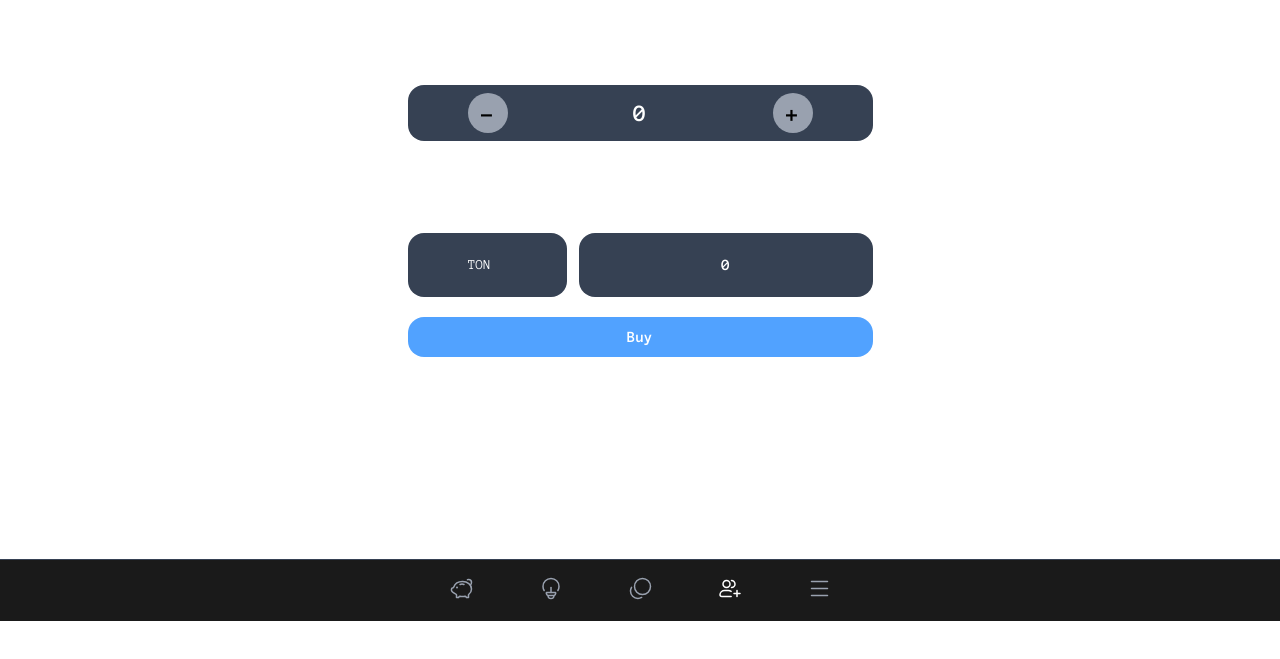
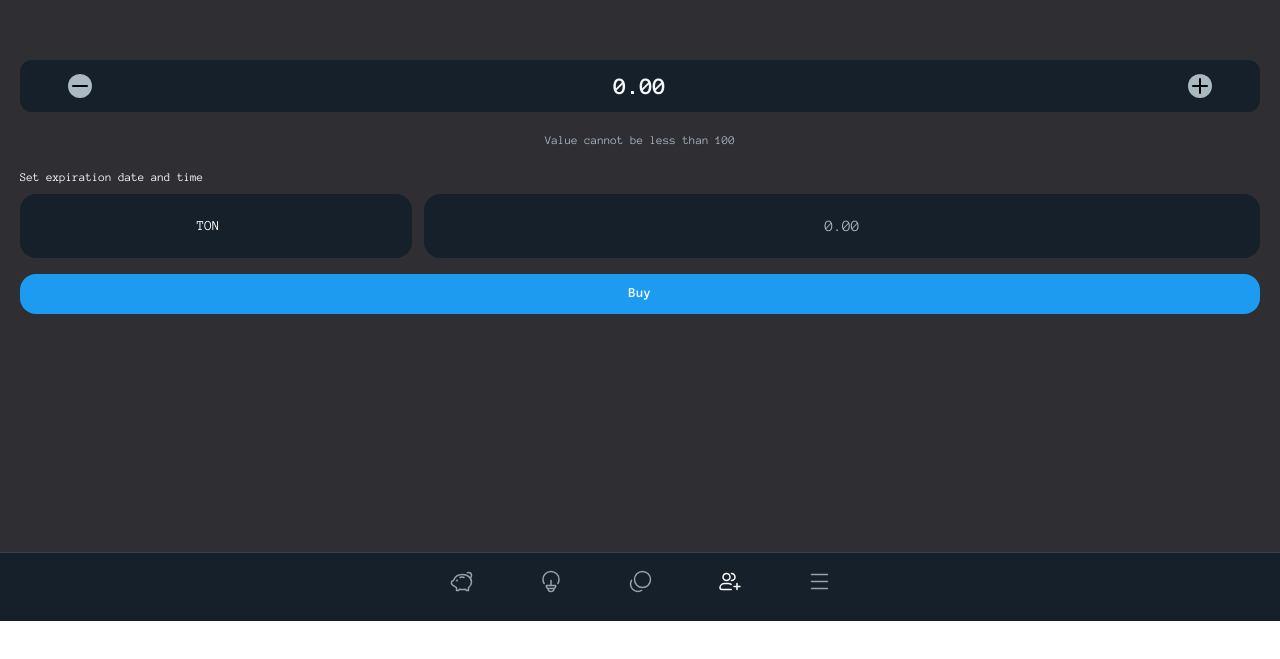
Before and after one commit to UserAlikhan/Telegram-mini-app-crypto, a Next.js app: page /buy in a window 1280 px wide. Shown: the part 179-838 px from the top of the page. After the commit the page ends 800 px from the top, so only its background shows below. Built offline with nearby package versions, Linux system fonts and the light colour scheme.

Commit message:
buy page layout

```diff
--- a/app/buy/page.tsx
+++ b/app/buy/page.tsx
@@ -3,6 +3,7 @@
 import ButtonFullWidth from "@/components/ui/ButtonFullWidth";
 import Stepper from "@/components/ui/Stepper";
 import { CURRENCIES, MAX_AMOUNT, MIN_AMOUNT, STEP } from "@/constants/main";
+import floatFormat from "@/utils/FloatFormat";
 import { useState } from "react";
 
 export default function BuyPage() {
@@ -12,10 +13,8 @@ export default function BuyPage() {
     const [error, setError] = useState("")
 
     return (
-        <div className="flex flex-col justify-center items-center w-full h-screen px-10 py-5 ">
-            <div className="flex flex-col gap-3">
+        <div className="flex flex-col bg-[#2F2F33] justify-center items-center w-full h-[calc(100vh-69px)] px-5 py-5 gap-4">
             <Stepper
-                    initialValue={amount}
                 min={MIN_AMOUNT}
                 max={MAX_AMOUNT}
                 step={STEP}
@@ -25,30 +24,29 @@ export default function BuyPage() {
             />
 
             <div className="h-6 flex items-center justify-center">
-                    {error && <p className="text-white text-sm text-center">{error}</p>}
+                {error && <p className="text-[#AAB8C2] text-[12px] text-center">{error}</p>}
             </div>
 
-                <div className="flex flex-col w-full gap-5">
-                    <p className="text-white text-md">
-                        Set currency and see your amount
+            <div className="flex flex-col w-full gap-2">
+                <p className="text-[#FFFFFF] text-[12px]">
+                    Set expiration date and time
                 </p>
 
                 <div className="flex flex-row w-full gap-3">
-                        <select className="flex-[0.3] bg-gray-700 rounded-2xl py-5 px-4 pr-8 text-white text-center text-sm appearance-none border-none outline-none">
+                    <select className="flex-[0.3] bg-[#15202B] rounded-2xl py-5 px-4 pr-8 text-white text-center text-sm appearance-none border-none outline-none">
                         {CURRENCIES.map((currency, index) => (
-                                <option className="text-white text-center text-sm" key={index} value={currency}>
+                            <option className="text-center text-[16px] font-normal text-[#AAB8C2]" key={index} value={currency}>
                                 {currency}
                             </option>
                         ))}
                     </select>
-                        <div className="flex-[0.7] bg-gray-700 rounded-2xl py-5 px-4 flex items-center justify-center">
-                            <p className="text-white text-center text-md font-bold">{amount}</p>
+                    <div className="flex-[0.7] bg-[#15202B] rounded-2xl py-5 px-4 flex items-center justify-center">
+                        <p className="text-center text-[16px] text-[#AAB8C2] font-normal">{floatFormat(amount)}</p>
+                    </div>
                 </div>
             </div>
 
-                    <ButtonFullWidth text="Buy" bgColor="bg-blue-400" textColor="white" textSize="md" />
-                </div>
-            </div>
+            <ButtonFullWidth text="Buy" bgColor="bg-[#1D9BF0]" textColor="[#F5F8FA]" textSize="[14px]" />
         </div>
     );
   }
--- a/app/holders-leadersboard/page.tsx
+++ b/app/holders-leadersboard/page.tsx
@@ -20,7 +20,7 @@ export default function HoldersLeadersboard() {
     }, [])
 
     return (
-        <div className="flex flex-col gap-3 py-7 px-10">
+        <div className="flex bg-[#2F2F33] w-full h-screen flex-col gap-3 py-7 px-10">
             <h1 className="text-white text-2xl font-bold text-center">Holders leadersboard</h1>
             {users.map((user, index) => (
                 <div key={index} className="flex border-1 border-gray-600 px-4 py-3 rounded-2xl">
--- a/app/layout.tsx
+++ b/app/layout.tsx
@@ -30,7 +30,7 @@ export default function RootLayout({
       <body
         className={`${anonymousPro.variable} ${sfProText.variable} antialiased`}
       >
-        <div className="pb-20">
+        <div className="pb-[69px]">
           {children}
         </div>
         <BottomNavigation />
--- a/app/page.tsx
+++ b/app/page.tsx
@@ -14,6 +14,7 @@ import { useEffect, useState } from "react";
 import { User } from "./api/users/route";
 import { HORIZONTAL_SCROLL_PARAMS, TEXT_CONTENT } from "@/constants/main";
 import LinkButton from "@/components/ui/LinkButton";
+import floatFormat from "@/utils/FloatFormat";
 
 export default function Home() {
 
@@ -51,7 +52,7 @@ export default function Home() {
           <p className="text-[#636363] text-[12px] font-normal">Your rank #{user?.Rank || ""}</p>
         </div>
        }
-       Button={<ButtonWithTextInTheBorder text={String(user?.Points || "")} textInTheBorder="Points"/>}
+       Button={<ButtonWithTextInTheBorder text={String(floatFormat(user?.Points || 0)) } textInTheBorder="Points"/>}
       />
 
       {/* Text area */}
@@ -87,7 +88,7 @@ export default function Home() {
             }
             Button={
               <Link href="/buy">
-                <button className="bg-gray-500 rounded-2xl text-[14px] font-bold text-white h-fit px-5 py-2">
+                <button className="bg-gray-600 rounded-xl text-[14px] font-bold text-white h-fit px-5 py-2">
                   <p className=" text-[14px] font-bold">Buy</p>
                 </button>
               </Link>
@@ -130,7 +131,7 @@ export default function Home() {
           {activeParamID == 0 && allUsers?.length && allUsers.length > 3 && (
             <LinkButton href="/holders-leadersboard" text="See more..." />
           )}
-      </div>
+        </div>
       </div>
     </div>
   );
--- a/app/profile/page.tsx
+++ b/app/profile/page.tsx
@@ -18,7 +18,7 @@ export default function Profile() {
   }, [])
 
   return (
-    <div className="flex flex-col px-10 py-5 bg-[#181818] w-full h-full gap-5">
+    <div className="flex flex-col px-10 py-5 bg-[#2F2F33] w-full h-screen gap-5">
       <h1 className="text-white text-2xl font-bold text-center">Profile</h1>
       <div className="flex flex-col gap-4">
         <div className="bg-gray-700/50 rounded-xl p-6 text-center">
--- a/app/transfers/page.tsx
+++ b/app/transfers/page.tsx
@@ -19,7 +19,7 @@ export default function Transfers() {
   }, [])
 
   return (
-    <div className="flex flex-col px-10 py-5 bg-[#181818] w-full h-full gap-5">
+    <div className="flex flex-col px-10 py-5 bg-[#2F2F33] w-full h-full gap-5">
       <h1 className="text-white text-2xl font-bold text-center">Latest Transfers</h1>
       <div className="flex flex-col gap-3">
         {transfers.map((transfer, index) => (
--- a/components/ui/BottomNavigation.tsx
+++ b/components/ui/BottomNavigation.tsx
@@ -53,7 +53,7 @@ export default function BottomNavigation() {
   const pathname = usePathname();
 
   return (
-    <div className="fixed bottom-0 left-0 right-0 bg-[#1a1a1a] border-t border-gray-700 px-4 py-2">
+    <div className="fixed bottom-0 left-0 right-0 h-[69px] bg-[#15202B] border-t border-gray-700 px-4 py-2">
       <div className="flex justify-around items-center max-w-md mx-auto">
         {tabs.map((tab) => {
           const isActive = pathname === tab.href;
--- a/components/ui/ParameterButton.tsx
+++ b/components/ui/ParameterButton.tsx
@@ -8,7 +8,7 @@ type Props = {
 export default function ParameterButton({ text, isActive, id, setActiveParamID }: Props) {
     return (
         <button
-            className={`${isActive ? "bg-white" : "bg-[#303030]"} h-[30px] rounded-2xl px-2`}
+            className={`${isActive ? "bg-white" : "bg-[#7474801F]"} h-[30px] rounded-2xl px-3`}
             onClick={() => setActiveParamID(id)}
         >
             <p className={`${isActive ? "text-black" : "text-white"} text-[12px]`} style={{fontFamily: 'var(--font-sf-pro-text)'}}>{text}</p>
--- a/components/ui/Stepper.tsx
+++ b/components/ui/Stepper.tsx
@@ -1,9 +1,10 @@
 "use client"
 
+import floatFormat from "@/utils/FloatFormat";
 import { useEffect } from "react";
+import { Minus, Plus } from "lucide-react";
 
 type Props = {
-    initialValue: number;
     min: number;
     max: number;
     step: number;
@@ -12,7 +13,7 @@ type Props = {
     setError: (error: string) => void;
 }
 
-export default function Stepper({ initialValue, min, max, step, amount, onAmountChange, setError }: Props) {
+export default function Stepper({ min, max, step, amount, onAmountChange, setError }: Props) {
 
     useEffect(() => {
         if (amount < min) {
@@ -25,14 +26,14 @@ export default function Stepper({ initialValue, min, max, step, amount, onAmount
     }, [amount])
 
     return (
-        <div className=" flex flex-row justify-between items-center bg-gray-700 w-full px-15 py-2 rounded-2xl">
-            <button className="w-10 h-10 bg-gray-400 rounded-full" onClick={() => onAmountChange(amount - step)}>
-                <p className="text-black text-2xl font-bold">-</p>
+        <div className=" flex flex-row justify-between items-center bg-[#15202B] w-full px-12 py-2 rounded-xl">
+            <button className="flex items-center justify-center bg-[#AAB8C2] w-[24px] h-[24px] rounded-full text-[white]" onClick={() => onAmountChange(amount - step)}>
+                <Minus width={24} height={24} color="black" />
             </button>
 
             <input
-                className="text-white text-2xl font-bold text-center bg-transparent border-none outline-none"
-                value={amount}
+                className="text-[#F5F8FA] text-[24px] font-bold text-center border-nonebg-transparent w-[105px] sm:w-[70px] outline-none"
+                value={floatFormat(amount)}
                 onChange={(e) => {
                     const value = e.target.value;
                     if (value === '') {
@@ -47,8 +48,8 @@ export default function Stepper({ initialValue, min, max, step, amount, onAmount
                 min={0}
             />
 
-            <button className="w-10 h-10 bg-gray-400 rounded-full" onClick={() => onAmountChange(amount + step)}>
-                <p className="text-black text-2xl font-bold">+</p>
+            <button className="flex items-center justify-center bg-[#AAB8C2] w-[24px] h-[24px] rounded-full text-[white]" onClick={() => onAmountChange(amount + step)}>
+                <Plus width={24} height={24} color="black" />
             </button>
         </div>
     )
--- /dev/null
+++ b/utils/FloatFormat.ts
@@ -0,0 +1,3 @@
+export default function floatFormat(value: number) {
+    return value.toFixed(2);
+}
```
Lines whose indentation alone changed are shown as unchanged.
